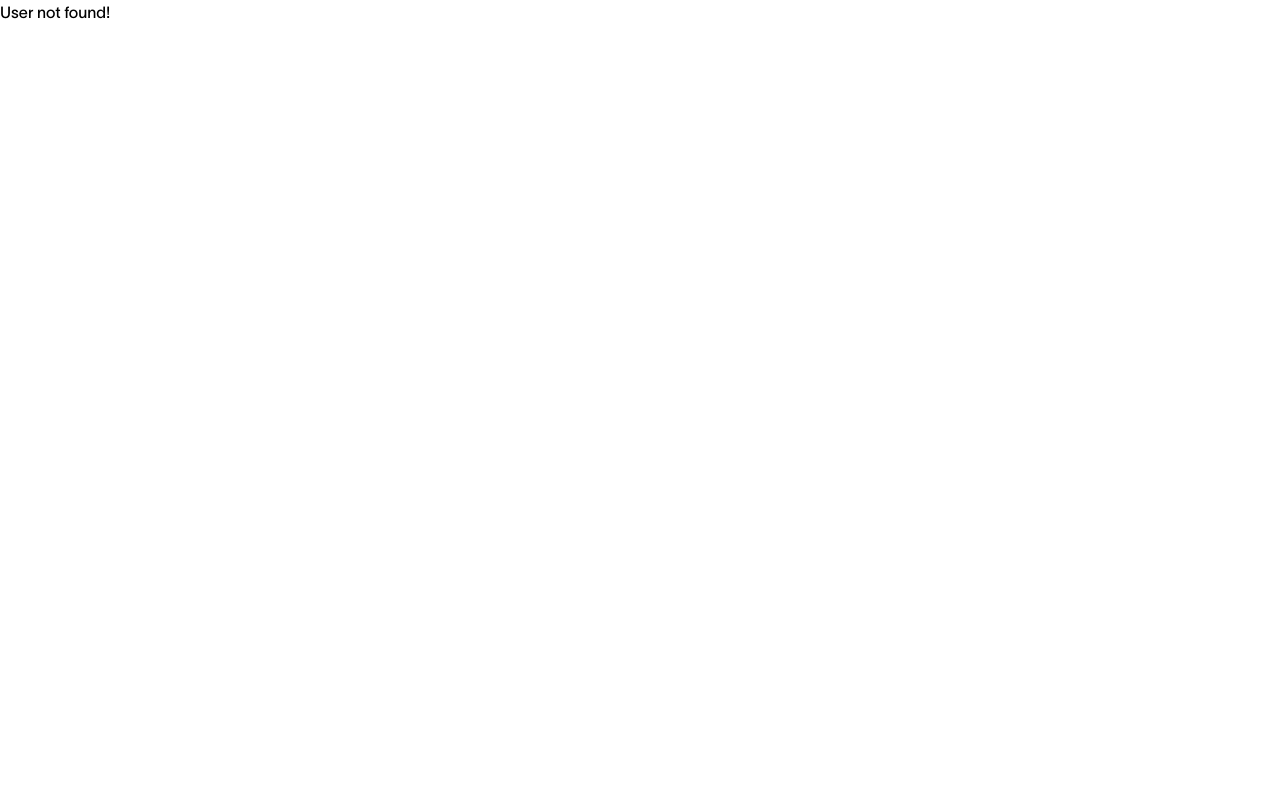
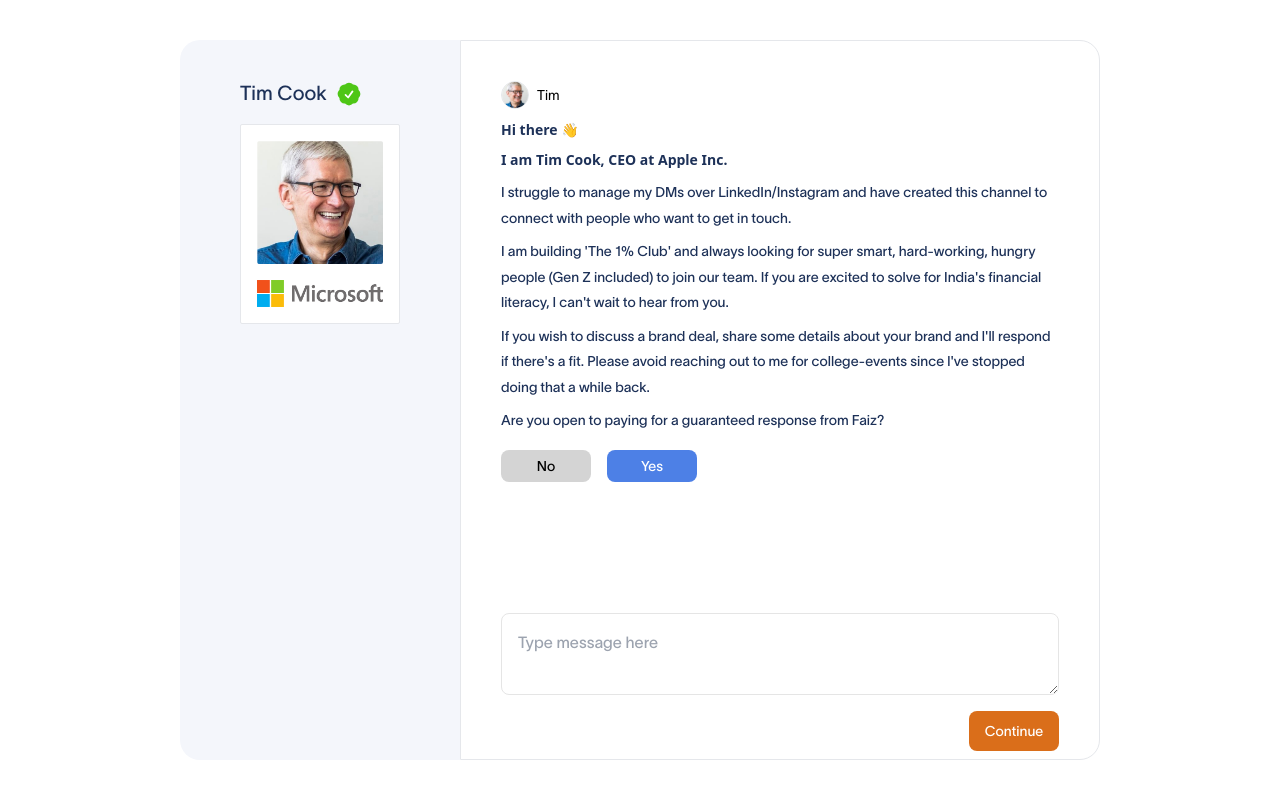
Before and after one commit to biomathcode/lynx-bot, a React (Vite) app: page / in a window 1280 px wide. Before the commit this address had no page. Built offline with nearby package versions, Linux system fonts and the light colour scheme; a web font is replaced by a local one.

Commit message:
fix: default tim persona

```diff
--- a/src/App.tsx
+++ b/src/App.tsx
@@ -11,14 +11,14 @@
   const queryParams = useQueryParams();
   const firstName = queryParams["user"];
 
-  const user = userPersonalJson.find(
+  let user = userPersonalJson.find(
     (u) => u.firstName.toLowerCase() === firstName?.toLowerCase()
   );
 
   console.log(user);
 
   if (!user) {
-    return <div>User not found!</div>;
+    user = userPersonalJson[0];
   }
   return (
     <main className="  relative flex justify-center h-screen w-screen items-center max-h-screen container mx-auto ">
```
